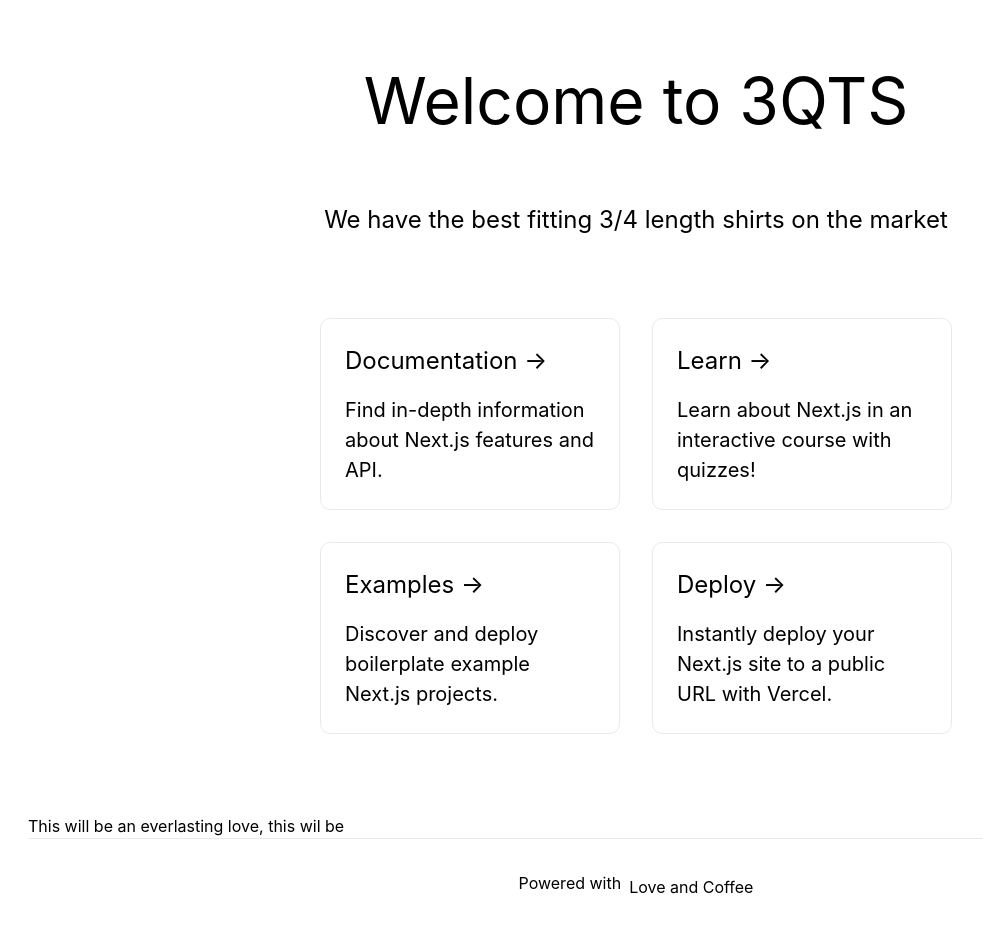
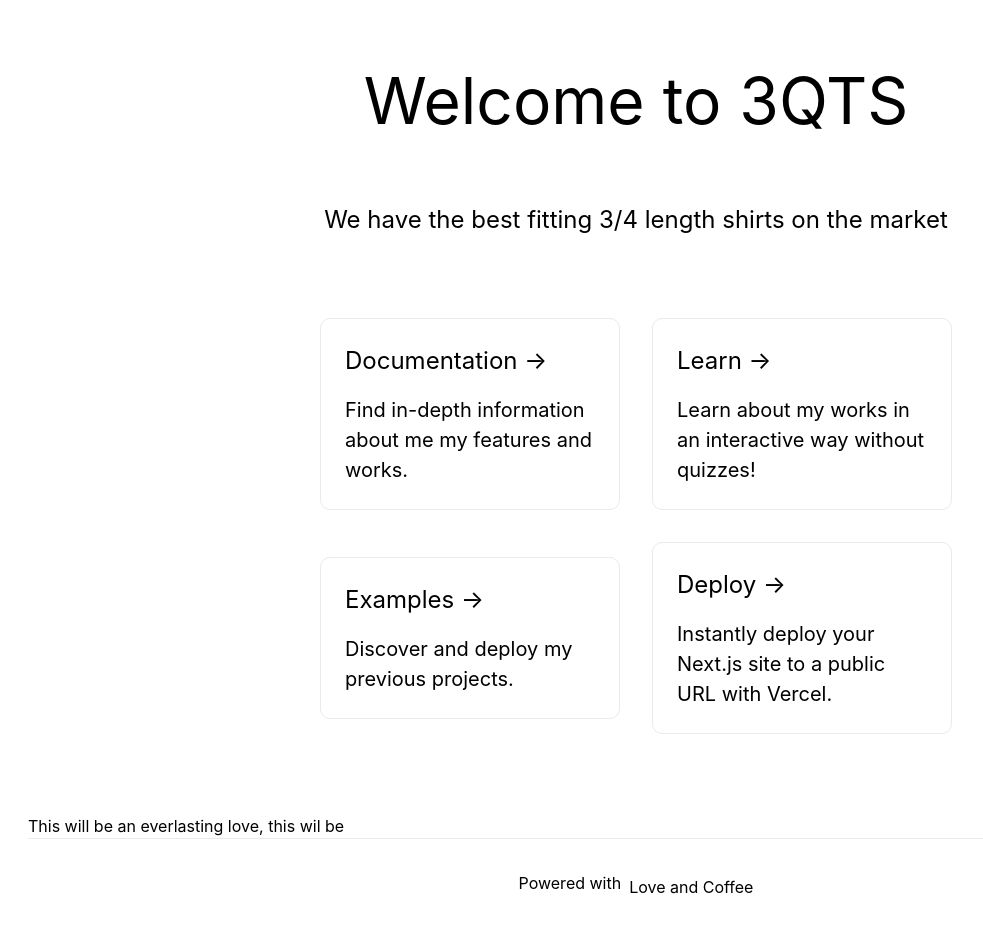
Before and after one commit to NCRadtke00/RadDev, a Next.js app: page / in a window 1280 px wide. Shown: the whole page, without its empty margins (4-987 px from the left). Built offline with nearby package versions, Linux system fonts and the light colour scheme.

Commit message:
setting up pages folder

```diff
--- a/src/pages/index.tsx
+++ b/src/pages/index.tsx
@@ -24,26 +24,26 @@
         </p>
 
         <div className={styles.grid}>
-          <a href="https://nextjs.org/docs" className={styles.card}>
+          <a href="https://github.com/ncradtke00" className={styles.card}>
             <h2>Documentation &rarr;</h2>
-            <p>Find in-depth information about Next.js features and API.</p>
+            <p>Find in-depth information about me my features and works.</p>
           </a>
 
-          <a href="https://nextjs.org/learn" className={styles.card}>
+          <a href="https://github.com/ncradtke00" className={styles.card}>
             <h2>Learn &rarr;</h2>
-            <p>Learn about Next.js in an interactive course with quizzes!</p>
+            <p>Learn about my works in an interactive way without quizzes!</p>
           </a>
 
           <a
-            href="https://github.com/vercel/next.js/tree/canary/examples"
+            href="https://github.com/ncradtke00"
             className={styles.card}
           >
             <h2>Examples &rarr;</h2>
-            <p>Discover and deploy boilerplate example Next.js projects.</p>
+            <p>Discover and deploy my previous projects.</p>
           </a>
 
           <a
-            href="https://vercel.com/new?utm_source=create-next-app&utm_medium=default-template&utm_campaign=create-next-app"
+            href="https://github.com/ncradtke00"
             className={styles.card}
           >
             <h2>Deploy &rarr;</h2>
```
Also changed, not shown: src/pages/bookmarks.tsx (added), src/pages/cart.tsx (added), src/pages/orders.tsx (added), src/pages/payment.tsx (added).
